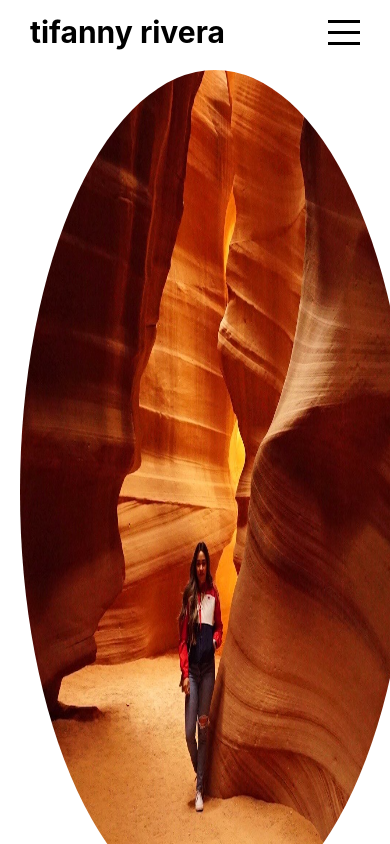
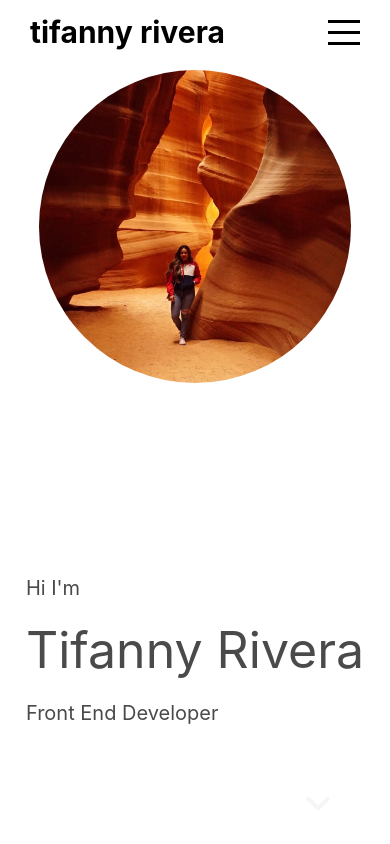
Before and after one commit to trivera777/TifannyRiveraPortfolio, a React (Create React App) app: page / in a window 390 px wide. Built offline with nearby package versions, Linux system fonts and the light colour scheme.

Commit message:
working intro page responsiveness

```diff
--- a/src/components/Intro/intro.scss
+++ b/src/components/Intro/intro.scss
@@ -11,29 +11,17 @@
 
   .left {
     flex: 0.5;
-    margin-left: 40px;
 
     @include mobile {
       align-items: flex-start;
     }
 
-    .imgContainer {
-      width: 700px;
-      height: 700px;
-      overflow: hidden;
+    img {
+      border-radius: 50%;
 
-       @include mobile {
-          height: 100vh;
-          width: 100vw;
-        }
-
-      img {
-        border-radius: 50%;
-
-        @include mobile {
-          height: 100vh;
-          width: 100vw;
-        }
+      @include mobile {
+        height: 100%;
+        width: 80vw;
       }
     }
   }
```
